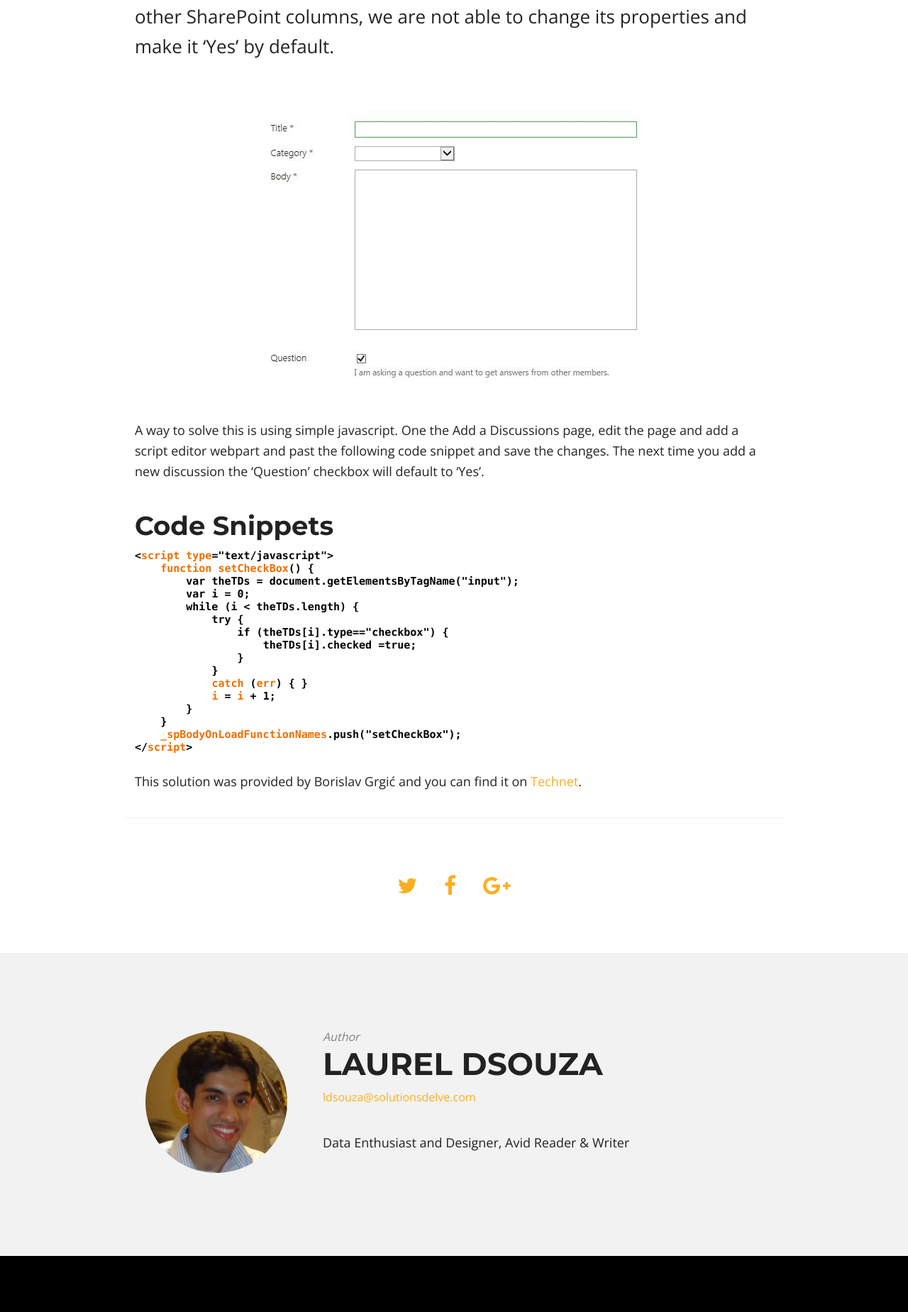
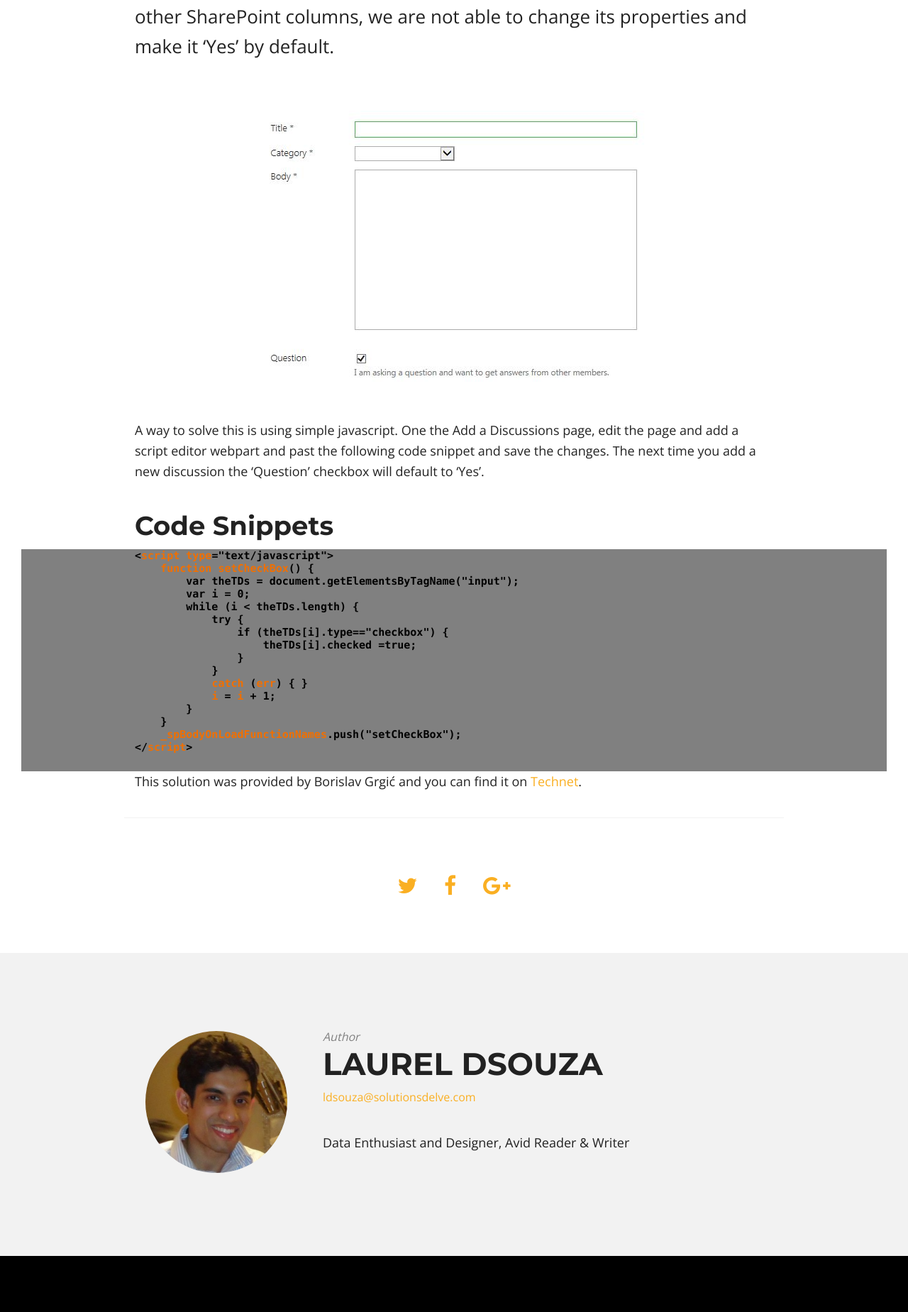
Before and after one commit to ldsouza/ldsouza.github.io, a Jekyll site: the page built from _posts/2016-08-17-make-the-question-default-to-yes-in-a-sharepoint-discussion.md, in a window 1280 px wide. Shown: the part 763-2612 px from the top of the page at 71% size. Built offline with Jekyll 4.4.1, drawn with Linux system fonts in a browser that asks for light colours; nearby versions of some CDN libraries.

Commit message:
Update style.css

```diff
--- a/assets/css/style.css
+++ b/assets/css/style.css
@@ -1121,11 +1121,4 @@ img.mfp-img {
   right: 0;
   padding-top: 0; }
 
-.highlight { color: #cccccc} /* Name.Other */
-  .highlight .py { color: #000000} /* Name.Property */
-  .highlight .nt { color: #F06F00; font-weight: bold} /* Name.Tag */
- -.highlight .nv { color: #8a2be2; text-decoration: underline} /* Name.Variable */
- +.highlight .nv { color: #8a2be2; } /* Name.Variable */
-  .highlight .ow { color: #000000} /* Operator.Word */
-  .highlight .w { color: #000000} /* Text.Whitespace */
-  .highlight .mf { color: #00C226; text-decoration: underline} /* Literal.Number.Float */
+.highlight { color: #fff; background-color: #808080;} /* Name.Other */
```
